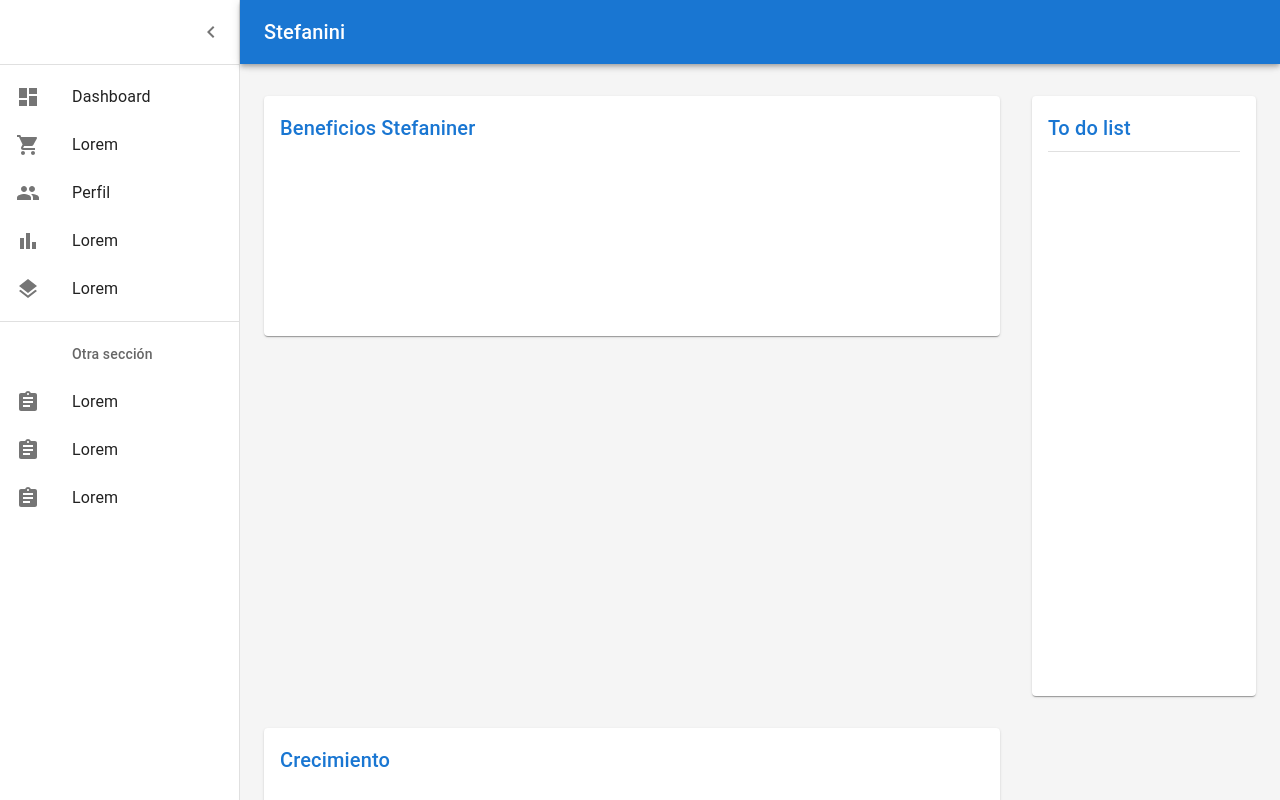
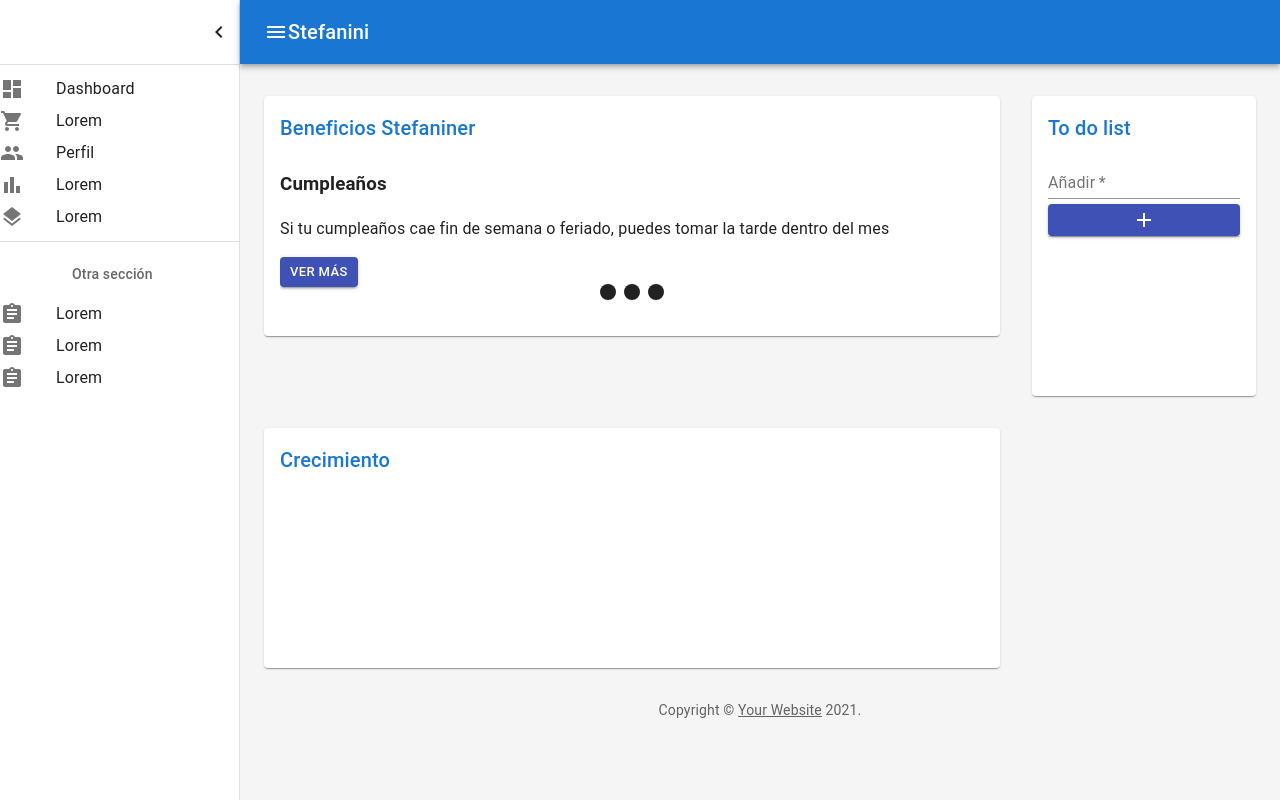
Before and after one commit to majo-cerpe/laboratoriaHackaton, a React (Create React App) app: page /home in a window 1280 px wide. Built offline with nearby package versions, Linux system fonts and the light colour scheme.

Commit message:
cambios en benefits y dashboard

```diff
--- a/src/components/DashBoard/Benefits.js
+++ b/src/components/DashBoard/Benefits.js
@@ -1,8 +1,12 @@
 import * as React from 'react';
 import { useTheme } from '@mui/material/styles';
-import { Card, CardHeader } from '@mui/material';
+import { Card, CardHeader} from '@mui/material';
+import Grid from '@mui/material/Grid'
 import { LineChart, Line, XAxis, YAxis, Label, ResponsiveContainer } from 'recharts';
 import Title from './Title';
+import CarouselBenefits from './CarouselBenefits';
+
+
 
 /* // Generate Sales Data
 function createData(time, amount) {
@@ -23,11 +27,14 @@
 ]; */
 
 export default function Benefits() {
-  const theme = useTheme();
+  /* const theme = useTheme(); */
 
   return (
     <React.Fragment>
       <Title>Beneficios Stefaniner</Title>
+
+       <CarouselBenefits />
+
 
       {/* <ResponsiveContainer>
         <LineChart
--- a/src/components/DashBoard/Carousel.jsx
+++ /dev/null
@@ -1,38 +0,0 @@
-import React from 'react'
-import Carousel from 'react-material-ui-carousel'
-import { Paper, Button } from '@material-ui/core'
-
-export default function Carousell() {
-    const items = [
-        {
-            name: 'Aya Bouchiha',
-            description: 'Full Stack Web Developer',
-        },
-        {
-            name: 'John Doe',
-            description: 'Author',
-        },
-        {
-            name: 'Pitsu Coma',
-            description: 'Math Student',
-        },
-    ];
-
-    return (
-        <Carousel>
-            {items.map((item, i) => (
-                <Item key={i} {...item} />
-            ))}
-        </Carousel>
-    );
-}
-
-const Item = ({name, description}) => {
-    return (
-        <Paper>
-            <h2>{name}</h2>
-            <p>{description}</p>
-            <Button>more info...</Button>
-        </Paper>
-    );
-};
--- /dev/null
+++ b/src/components/DashBoard/CarouselBenefits.jsx
@@ -0,0 +1,40 @@
+import React from 'react'
+import Carousel from 'react-material-ui-carousel'
+import { Paper, Button } from '@material-ui/core'
+import Grid from '@mui/material/Grid'
+
+export default function CarouselBenefits() {
+    const allBenefits = [
+        {
+            name: 'Matrimonio',
+            description: 'Bono por Matrimonio Unión civil $100.000 bruto',
+        },
+        {
+            name: 'Cumpleaños',
+            description: 'Si tu cumpleaños cae fin de semana o feriado, puedes tomar la tarde dentro del mes',
+        },
+        {
+            name: 'Nacimiento',
+            description: 'Bono por Nacimiento de un hijo $100.000 bruto',
+        },
+    ];
+
+    return (
+        <Carousel>
+            {allBenefits.map((benefit, i) => (
+                <ArrayBenefit key={i} {...benefit} />
+            ))}
+        </Carousel>
+    );
+}
+
+const ArrayBenefit = ({name, description}) => {
+    return (
+        <React.Fragment>
+            <h3>{name}</h3>
+            <p>{description}</p>
+            <Button variant="contained" color="primary" size ="small">ver más</Button>
+
+        </React.Fragment>
+    );
+};
--- a/src/components/DashBoard/Dashboard.js
+++ b/src/components/DashBoard/Dashboard.js
@@ -20,9 +20,9 @@
 
 import { mainListItems, secondaryListItems } from './listItems';
 import Benefits from './Benefits';
-import Deposits from './Deposits';
+import TodoList from './TodoList';
 import Orders from './Orders';
-import Carousel from './Carousel';
+import CarouselBenefits from './CarouselBenefits';
 
 function Copyright(props) {
   return (
@@ -61,7 +61,7 @@
   ({ theme, open }) => ({
     '& .MuiDrawer-paper': {
       position: 'relative',
-      whiteSpace: 'nowrap',
+      whiteSpace: 'pre-line',
       width: drawerWidth,
       transition: theme.transitions.create('width', {
         easing: theme.transitions.easing.sharp,
@@ -182,10 +182,10 @@
                     p: 2,
                     display: 'flex',
                     flexDirection: 'column',
-                    height: 600,
+                    height: 300,
                   }}
                 >
-                  <Deposits />
+                  <TodoList />
                   <Divider />
                 </Paper>
               </Grid>
--- a/src/components/DashBoard/Deposits.js
+++ /dev/null
@@ -1,19 +0,0 @@
-import * as React from 'react';
-import Link from '@mui/material/Link';
-import Typography from '@mui/material/Typography';
-import Title from './Title';
-import Grid from '@mui/material/Grid'
-
-function preventDefault(event) {
-  event.preventDefault();
-}
-
-export default function Deposits() {
-  return (
-    <React.Fragment>
-      <Title>To do list </Title>
-
-
-    </React.Fragment>
-  );
-}
--- /dev/null
+++ b/src/components/DashBoard/TodoList.js
@@ -0,0 +1,49 @@
+import * as React from 'react';
+import Title from './Title';
+import { Input } from '@mui/material';
+import { useState } from 'react';
+import DeleteIcon from '@material-ui/icons/Delete';
+import Grid from '@mui/material/Grid'
+import { FormControl, Container, Button, TextField } from "@material-ui/core";
+import AddIcon from '@material-ui/icons/Add';
+
+function preventDefault(event) {
+  event.preventDefault();
+}
+
+export default function TodoList({makeTodos}) {
+
+  const [text, setText] = useState("");
+
+  const handleChange = (e) => setText(e.target.value);
+  const createTodo = (e) => {
+    e.preventDefault();
+    setText("");
+    makeTodos(text);
+  }
+  return (
+    <React.Fragment>
+      <Title>To do list </Title>
+      <form onSubmit={createTodo}>
+          <FormControl fullWidth={true}>
+            <TextField
+              label="Añadir"
+              variant="standard"
+              onChange={handleChange}
+              required={true}
+              value={text}
+            />
+            <Button
+              variant="contained"
+              color="primary"
+              size="small"
+              style={{ marginTop: 5 }}
+            >
+              <AddIcon />
+            </Button>
+          </FormControl>
+        </form>
+
+    </React.Fragment>
+  );
+}
```
Also changed, not shown: src/components/DashBoard/AddTodoList.jsx (added, +24 -0 lines), src/components/DashBoard/Orders.js (+1 -25 lines).
